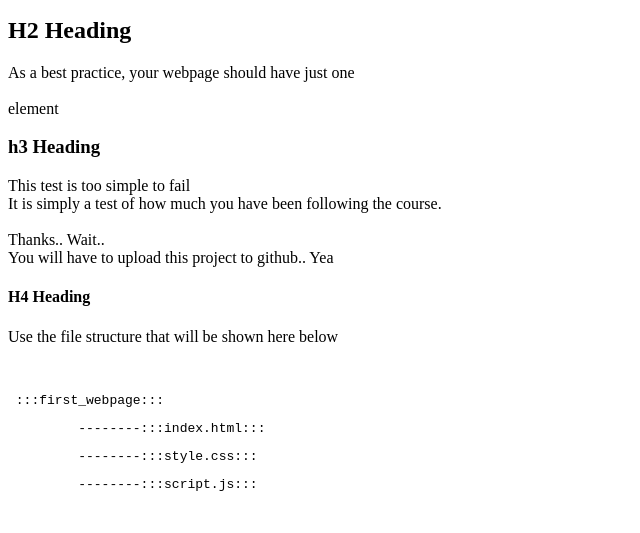
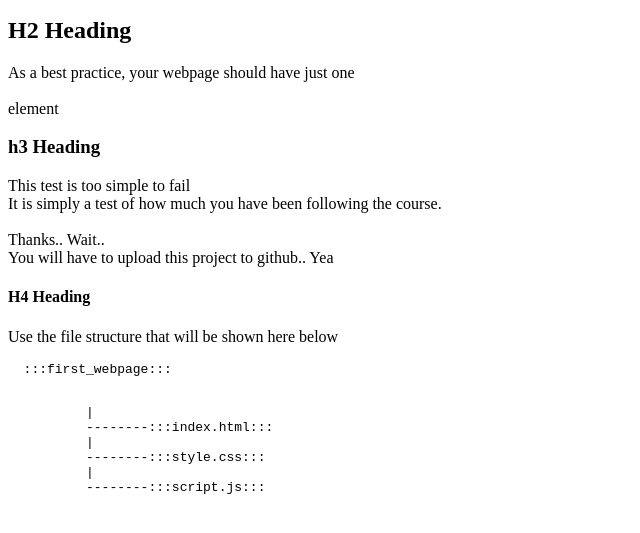
Before and after one commit to Iamhafsah/Start.ng-, a plain HTML site: page index.html in a window 1280 px wide. Shown: the part 119-652 px from the top of the page, without its empty margins (0-640 px from the left). Drawn offline with Linux system fonts and the light colour scheme.

Commit message:
start.ng modification

```diff
--- a/index.html
+++ b/index.html
@@ -1,8 +1,7 @@
 <!DOCTYPE html>
 <html lang="eng">
 <head>
-    <title>Hafsah</title>
-    <link rel="stylesheet" href="style.css">
+    <title>Hafsah Document</title>
 
 </head>
 <body>
@@ -21,13 +20,15 @@ You will have to upload this project to github.. Yea
 
 <h4>H4 Heading</h4>
 <p>Use the file structure that will be shown here below</p>
-    <br>
-   <pre> :::first_webpage:::</pre>
-      <pre>         --------:::index.html:::</pre>
-      <pre>         --------:::style.css::: </pre>
-      <pre>         --------:::script.js:::</pre>
+   <pre>  :::first_webpage:::</pre>
+      <pre>
+          |
+          --------:::index.html:::
+          |
+          --------:::style.css:::
+          |
+          --------:::script.js:::
+      </pre>
 
-
-      <script src="script.js"></script>
     </body>
 </html>
--- a/script.js
+++ b/script.js
@@ -0,0 +1,15 @@
+
+let name = "Hafsah Emekoma";
+let myCourses = ["HTML", " CSS", " JavaScript.", ];
+
+console.log("My name is " + name);
+console.log("My courses are "+ myCourses);
+
+  if (myCourses.length % 2 !== 0){
+
+    for(let i = 0; i <=200; i++){
+      if (i % 2 !==0){
+           console.log(i);
+       }
+   }
+}
```
